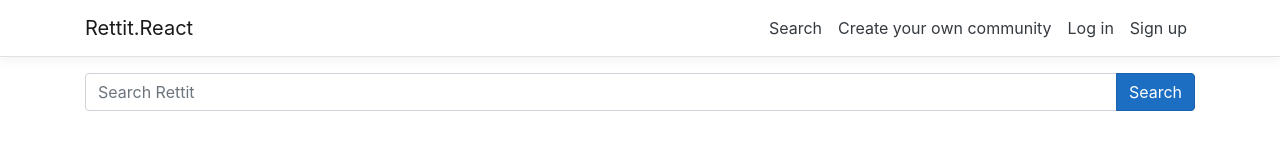
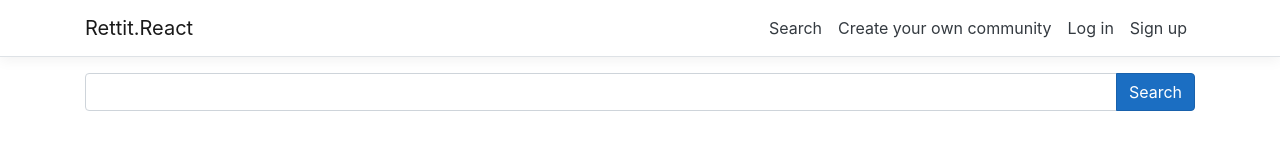
Before and after one commit to Matthijsvanspelde/Rettit.Frontend, a React (Create React App) app in the folder Rettit.React/ClientApp/: page /search in a window 1280 px wide. Shown: the top 163 px of the page. Built offline with nearby package versions, Linux system fonts and the light colour scheme.

Commit message:
Add get searchresults

```diff
--- a/Rettit.React/ClientApp/src/components/Search.js
+++ b/Rettit.React/ClientApp/src/components/Search.js
@@ -1,16 +1,55 @@
 import React, { Component } from 'react';
+import axios from 'axios';
 
 export class Search extends Component {
+    constructor(props) {
+        super(props);
+        this.state = {
+            results: [],
+            query: '',
+        };
+    }
+
+	handleChange = (event) => {
+		event.preventDefault();
+		const { name, value } = event.target;
+		this.setState({ [name]: value });
+	}
+
+    handleSubmit = (event) => {
+        event.preventDefault();
+        axios.get('https://rettitapi.azurewebsites.net/api/search/' + this.state.query)
+            .then(res => {
+                this.setState({ results: res.data })
+            }).catch(err => {
+                console.log(err)
+            });
+	}
 
     render() {
         return (
             <div>
-                <div class="input-group mb-3">
-                    <input type="text" class="form-control" placeholder="Search Rettit" aria-describedby="button-addon2" />
-                    <div class="input-group-append">
-                    <button class="btn btn-primary" type="button" id="button-addon2">Search</button>
+                <form onSubmit={this.handleSubmit} noValidate>
+                    <div className="input-group mb-3">
+                        <input className="form-control" type='text' name='query' autoComplete='off' onChange={this.handleChange} noValidate />
+                        <div className='submit input-group-append'>
+                            <button className="btn btn-primary">Search</button>
+                        </div>
                     </div>
-                </div>
+                </form>
+
+                {
+                    this.state.results.map(function (searchResult, i) {
+                        return <i key={i}>
+                            <div className="card text-center">
+                                <div className="card-body">
+                                    <a href={'/r/' + searchResult.name} className="card-title text-dark" style={{ fontSize: 24 }}>r/{searchResult.name}</a>
+                                    <p className="card-text">{searchResult.about}</p>
+                                </div>
+                            </div><br />
+                        </i>
+                    })
+                }
             </div>
         );
     }
```
